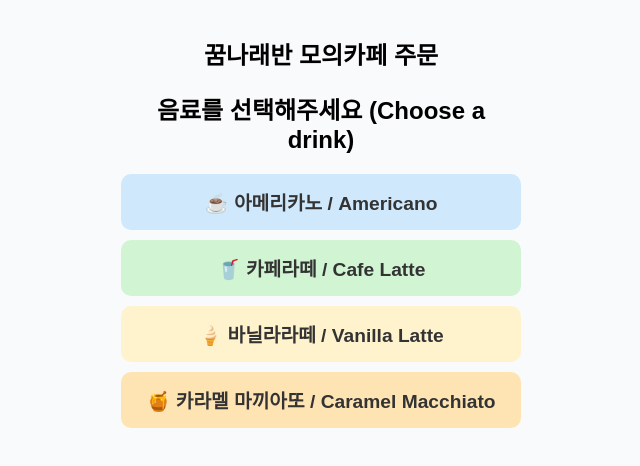
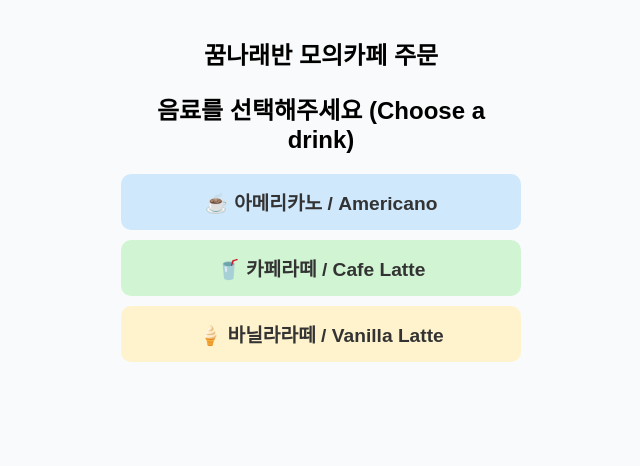
Before and after one commit to kish24t/kumnarae-cafe-kiosk, a plain HTML site: page index.html in a window 1280 px wide. Shown: the whole page, without its empty margins (319-959 px from the left). Drawn offline with Linux system fonts and the light colour scheme.

Commit message:
Add files via upload

```diff
--- a/index.html
+++ b/index.html
@@ -69,7 +69,6 @@
         app.innerHTML += `<button class="blue" onclick="chooseMenu('아메리카노 / Americano')">☕ 아메리카노 / Americano</button>`;
         app.innerHTML += `<button class="green" onclick="chooseMenu('카페라떼 / Cafe Latte')">🥤 카페라떼 / Cafe Latte</button>`;
         app.innerHTML += `<button class="yellow" onclick="chooseMenu('바닐라라떼 / Vanilla Latte')">🍦 바닐라라떼 / Vanilla Latte</button>`;
-        app.innerHTML += `<button class="orange" onclick="chooseMenu('카라멜 마끼아또 / Caramel Macchiato')">🍯 카라멜 마끼아또 / Caramel Macchiato</button>`;
       } else if (step === 1) {
         app.innerHTML += `<h2>${menu} - 따뜻하게 드릴까요, 차갑게 드릴까요?</h2>`;
         app.innerHTML += `<button class="red" onclick="orderSound.play(); chooseTemp('HOT')">🔥 따뜻한 / HOT</button>`;
```
